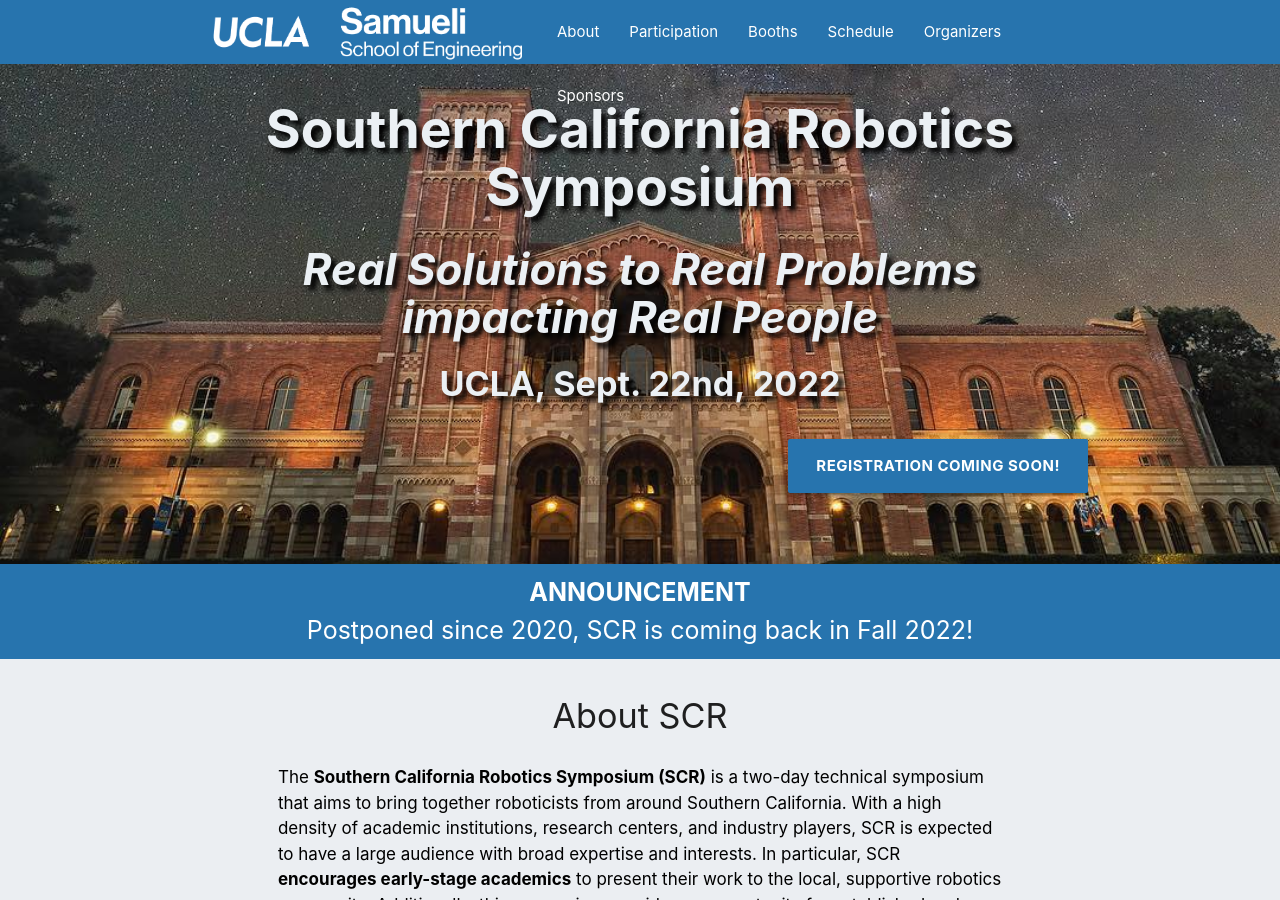
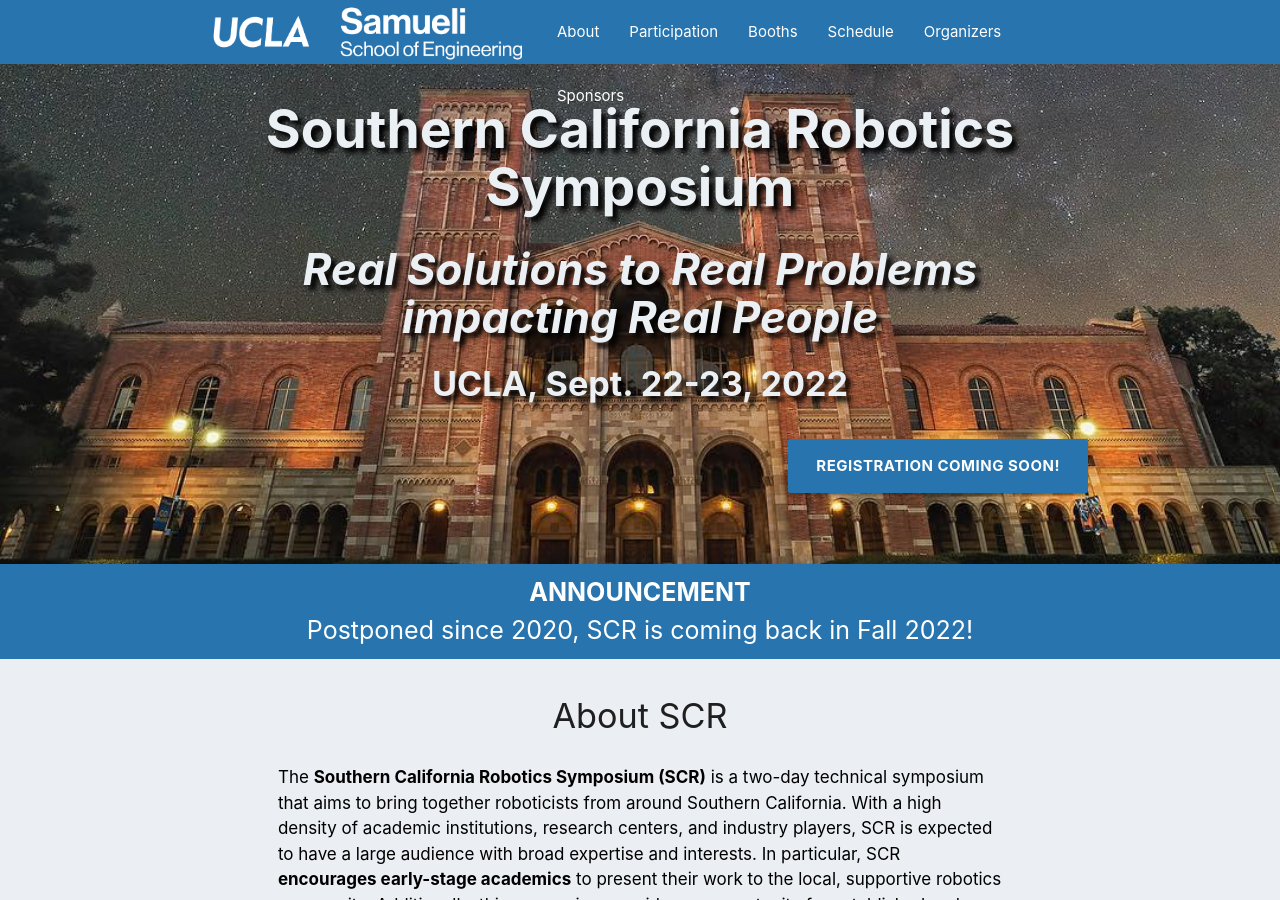
Before and after one commit to scr2020/scr2020.github.io, a Jekyll site: the page built from index.html, in a window 1280 px wide and 900 px high. Built offline with Jekyll 4.4.1, drawn with Linux system fonts in a browser that asks for light colours.

Commit message:
update dates

```diff
--- a/_includes/banner.html
+++ b/_includes/banner.html
@@ -3,7 +3,7 @@
         <div class="container" style="text-align:right">
           <h2 class="center-align banner-heading">Southern California Robotics Symposium</h2>
           <h3 class="center-align banner-subheading"><i>Real Solutions to Real Problems impacting Real People</i></h3>
-          <h4 class="center-align banner-subheading">UCLA, Sept. 22nd, 2022</h4>
+          <h4 class="center-align banner-subheading">UCLA, Sept. 22-23, 2022</h4>
           <br />
           <a href="{{site.registration-page}}" class="btn-large" style="font-weight:bold; background-color: {{site.color.primary-dark}}">Registration Coming Soon!</a>
           <br />
```
